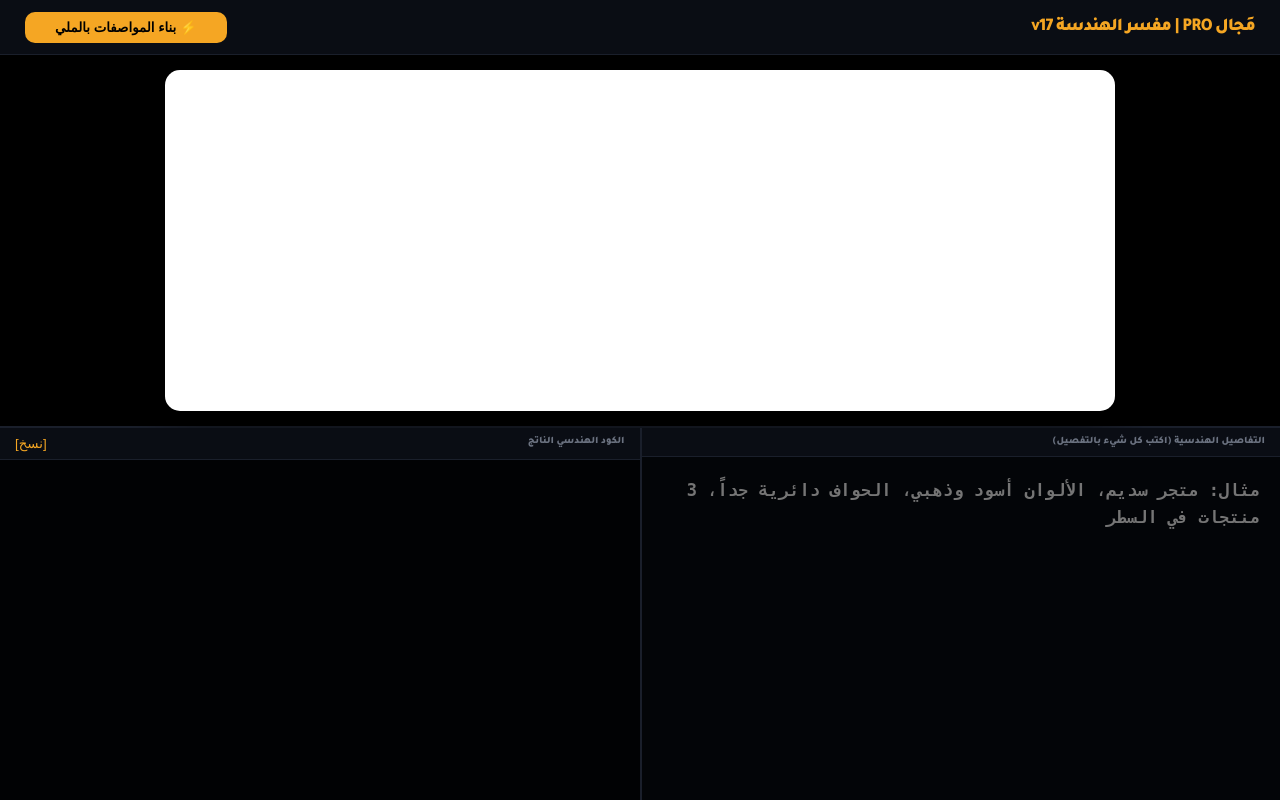
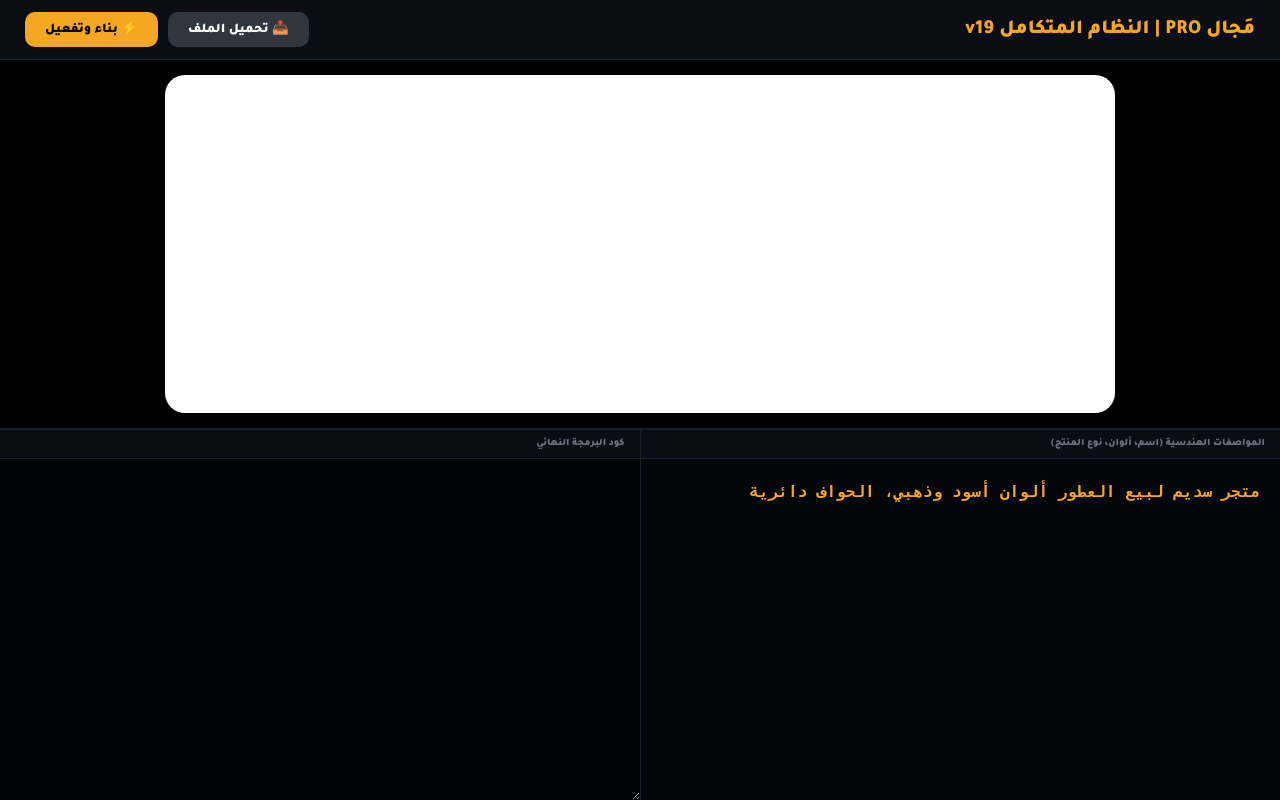
Before and after one commit to wissamalonazy-droid/majal, a Flask app: page / in a window 1280 px wide. Run offline with Flask 3, Linux system fonts and the light colour scheme.

Commit message:
Update index.html

```diff
--- a/templates/index.html
+++ b/templates/index.html
@@ -3,135 +3,171 @@
 <head>
 <meta charset="UTF-8">
 <meta name="viewport" content="width=device-width, initial-scale=1.0">
-<title>مَجال PRO | الهندسة الدقيقة v17</title>
+<title>مَجال PRO | النسخة المتكاملة v19</title>
 <link href="https://fonts.googleapis.com/css2?family=Fira+Code:wght@400;500&family=Tajawal:wght@400;700;900&display=swap" rel="stylesheet">
 <style>
 :root { --sys-bg: #030508; --sys-panel: #0a0d14; --sys-border: #1a1f2b; --sys-accent: #f5a623; }
 * { margin:0; padding:0; box-sizing:border-box; }
 body { background: var(--sys-bg); color: #d1d5db; font-family: 'Tajawal', sans-serif; height: 100vh; display: flex; flex-direction: column; overflow: hidden; }
 
-/* الهيدر */
-.top-nav { height: 55px; background: var(--sys-panel); border-bottom: 1px solid var(--sys-border); display: flex; align-items: center; justify-content: space-between; padding: 0 25px; flex-shrink: 0; }
-.logo { font-size: 18px; font-weight: 900; color: var(--sys-accent); letter-spacing: -1px; }
-.btn-build { background: var(--sys-accent); color: #000; border: none; padding: 8px 30px; border-radius: 10px; font-weight: 900; cursor: pointer; transition: 0.2s; }
-.btn-build:hover { transform: scale(1.02); box-shadow: 0 0 20px rgba(245,166,35,0.3); }
+/* Header */
+.top-nav { height: 60px; background: var(--sys-panel); border-bottom: 1px solid var(--sys-border); display: flex; align-items: center; justify-content: space-between; padding: 0 25px; flex-shrink: 0; }
+.logo { font-size: 20px; font-weight: 900; color: var(--sys-accent); }
+.controls { display: flex; gap: 10px; }
+.btn { border: none; padding: 8px 20px; border-radius: 10px; font-weight: 900; cursor: pointer; transition: 0.2s; font-family: 'Tajawal'; }
+.btn-run { background: var(--sys-accent); color: #000; }
+.btn-export { background: #30363d; color: #fff; }
 
-/* التقسيم الهندسي: 50% عرض | 25% أوامر | 25% كود */
-.layout { display: flex; flex-direction: column; flex: 1; overflow: hidden; }
-.view-area { height: 50%; background: #000; display: flex; justify-content: center; padding: 15px; border-bottom: 2px solid var(--sys-border); }
-#preview-frame { width: 100%; max-width: 950px; background: #fff; border-radius: 15px; border: none; box-shadow: 0 15px 50px rgba(0,0,0,0.6); }
+/* Layout */
+.main-layout { display: flex; flex-direction: column; flex: 1; overflow: hidden; }
+.top-view { height: 50%; background: #000; display: flex; justify-content: center; padding: 15px; border-bottom: 2px solid var(--sys-border); overflow: hidden; }
+#preview-frame { width: 100%; max-width: 950px; background: #fff; border-radius: 20px; border: none; transition: 0.5s; }
 
-.control-area { height: 50%; display: grid; grid-template-columns: 1fr 1fr; gap: 1px; background: var(--sys-border); }
+.bottom-control { height: 50%; display: grid; grid-template-columns: 1fr 1fr; gap: 1px; background: var(--sys-border); }
 .pane { background: var(--sys-bg); display: flex; flex-direction: column; overflow: hidden; }
-.pane-label { padding: 8px 15px; font-size: 10px; background: var(--sys-panel); color: #6b7280; border-bottom: 1px solid var(--sys-border); font-weight: 900; display: flex; justify-content: space-between; }
+.pane-label { padding: 8px 15px; font-size: 10px; background: var(--sys-panel); color: #6b7280; border-bottom: 1px solid var(--sys-border); font-weight: 900; display: flex; justify-content: space-between; align-items: center; }
 
-#input-command { flex: 1; background: transparent; color: var(--sys-accent); border: none; outline: none; padding: 20px; font-size: 17px; font-weight: 700; resize: none; line-height: 1.6; }
-#code-output { flex: 1; background: #010204; color: #7ee787; border: none; outline: none; padding: 20px; font-family: 'Fira Code', monospace; font-size: 12px; line-height: 1.5; resize: none; direction: ltr; text-align: left; }
+#input-command { flex: 1; background: transparent; color: var(--sys-accent); border: none; outline: none; padding: 20px; font-size: 16px; font-weight: 700; resize: none; line-height: 1.6; }
+#code-output { flex: 1; background: #010204; color: #7ee787; border: none; outline: none; padding: 20px; font-family: 'Fira Code', monospace; font-size: 12px; direction: ltr; text-align: left; }
 </style>
 </head>
 <body>
 
 <header class="top-nav">
-  <div class="logo">مَجال PRO <span>| مفسر الهندسة v17</span></div>
-  <button class="btn-build" onclick="buildExact()">⚡ بناء المواصفات بالملي</button>
+  <div class="logo">مَجال PRO <span>| النظام المتكامل v19</span></div>
+  <div class="controls">
+    <button class="btn btn-export" onclick="downloadProject()">📥 تحميل الملف</button>
+    <button class="btn btn-run" onclick="buildFullStore()">⚡ بناء وتفعيل</button>
+  </div>
 </header>
 
-<div class="layout">
-  <div class="view-area">
+<div class="main-layout">
+  <div class="top-view">
     <iframe id="preview-frame"></iframe>
   </div>
 
-  <div class="control-area">
-    <div class="pane" style="border-left: 1px solid var(--sys-border);">
-      <div class="pane-label">التفاصيل الهندسية (اكتب كل شيء بالتفصيل)</div>
-      <textarea id="input-command" placeholder="مثال: متجر سديم، الألوان أسود وذهبي، الحواف دائرية جداً، 3 منتجات في السطر"></textarea>
+  <div class="bottom-control">
+    <div class="pane">
+      <div class="pane-label">المواصفات الهندسية (اسم، ألوان، نوع المنتج)</div>
+      <textarea id="input-command">متجر سديم لبيع العطور ألوان أسود وذهبي، الحواف دائرية</textarea>
     </div>
     <div class="pane">
-      <div class="pane-label">الكود الهندسي الناتج <button onclick="copyCode()" style="background:none; border:none; color:var(--sys-accent); cursor:pointer;">[نسخ]</button></div>
+      <div class="pane-label">كود البرمجة النهائي</div>
       <textarea id="code-output" readonly></textarea>
     </div>
   </div>
 </div>
 
 <script>
-function buildExact() {
+function buildFullStore() {
   const prompt = document.getElementById('input-command').value.trim();
   if (!prompt) return;
 
-  // --- محرك تحليل المواصفات (The Specs Engine) ---
-
-  // 1. الاسم
+  // 1. محرك تحليل "الملي متر" (The Specs Parser)
   const name = prompt.match(/متجر\s+([\u0621-\u064A0-9]+)/)?.[1] || "متجر جديد";
 
-  // 2. الألوان (تحليل دقيق)
-  const colors = {'أسود':'#000','أبيض':'#fff','ذهبي':'#d4af37','فضي':'#c0c0c0','أزرق':'#2563eb','أحمر':'#e11d48','بني':'#78350f'};
+  // دقة الألوان
+  const colorMap = {'أسود':'#000','أبيض':'#fff','ذهبي':'#d4af37','أزرق':'#2563eb','أحمر':'#e11d48','بني':'#78350f','أخضر':'#16a34a'};
   let bg = '#ffffff', primary = '#2563eb', text = '#000';
-
-  Object.keys(colors).forEach(c => {
+  Object.keys(colorMap).forEach(c => {
     if (prompt.includes(c)) {
       if (c === 'أسود') { bg = '#000'; text = '#fff'; }
       else if (c === 'أبيض') { bg = '#fff'; text = '#000'; }
-      else { primary = colors[c]; }
+      else { primary = colorMap[c]; }
     }
   });
 
-  // 3. الحواف (Border Radius)
-  let radius = "10px";
-  if (prompt.includes("دائرية جدا")) radius = "40px";
-  if (prompt.includes("حادة")) radius = "0px";
+  const radius = prompt.includes("دائرية") ? "30px" : "8px";
 
-  // 4. التوزيع (Grid Columns)
-  let cols = "1fr 1fr";
-  if (prompt.includes("3 منتجات")) cols = "1fr 1fr 1fr";
-  if (prompt.includes("منتج واحد")) cols = "1fr";
+  // 2. تحديد الصور بناءً على النوع
+  let imgUrl = "https://images.unsplash.com/photo-1541643600914-78b084683601?w=400"; // عطر افتراضي
+  if (prompt.includes("ساعة")) imgUrl = "https://images.unsplash.com/photo-1524592093044-306bd1ad5524?w=400";
+  if (prompt.includes("كتاب")) imgUrl = "https://images.unsplash.com/photo-1544947950-fa07a98d237f?w=400";
 
-  // 5. الأيقونات
-  let emoji = "📦";
-  if (prompt.includes("عطر")) emoji = "🧴";
-  if (prompt.includes("ساعة")) emoji = "⌚";
-
-  // --- توليد الكود النظيف ---
-  const html = `<!DOCTYPE html>
+  // 3. الكود المولد (Full Stack Front-end)
+  const finalHTML = `<!DOCTYPE html>
 <html lang="ar" dir="rtl">
 <head>
   <meta charset="UTF-8">
+  <meta name="viewport" content="width=device-width, initial-scale=1.0">
   <style>
-    body { font-family: 'Tajawal', sans-serif; background: ${bg}; color: ${text}; margin: 0; padding: 0; }
-    header { background: ${primary}; padding: 60px 20px; text-align: center; color: ${primary==='#fff'?'#000':'#fff'}; }
-    .store-name { font-size: 50px; font-weight: 900; margin: 0; letter-spacing: -2px; }
-    .grid { display: grid; grid-template-columns: ${cols}; gap: 20px; padding: 30px; max-width: 1200px; margin: 0 auto; }
-    .item { background: ${bg==='#000'?'#111111':'#f8f8f8'}; border: 1px solid ${primary}44; border-radius: ${radius}; padding: 30px; text-align: center; transition: 0.3s; }
-    .item:hover { border-color: ${primary}; transform: translateY(-5px); }
-    .price { color: ${primary}; font-weight: 900; font-size: 26px; margin: 15px 0; }
-    button { background: ${primary}; color: white; border: none; padding: 15px; border-radius: ${radius === '40px' ? '20px' : radius}; width: 100%; font-weight: 900; cursor: pointer; font-size: 16px; }
+    :root { --primary: ${primary}; --bg: ${bg}; --text: ${text}; }
+    body { font-family: 'Tajawal', sans-serif; background: var(--bg); color: var(--text); margin: 0; padding-bottom: 100px; }
+    header { background: var(--primary); padding: 40px 20px; text-align: center; color: #fff; position: relative; }
+    .cart-btn { position: absolute; left: 20px; top: 40%; background: rgba(0,0,0,0.2); padding: 10px 20px; border-radius: 50px; cursor: pointer; border: 1px solid rgba(255,255,255,0.3); }
+    .grid { display: grid; grid-template-columns: repeat(auto-fit, minmax(280px, 1fr)); gap: 20px; padding: 20px; max-width: 1200px; margin: 0 auto; }
+    .card { background: ${bg === '#000' ? '#111' : '#fff'}; border-radius: ${radius}; border: 1px solid var(--primary)33; overflow: hidden; box-shadow: 0 10px 30px rgba(0,0,0,0.1); text-align: center; }
+    .card img { width: 100%; height: 250px; object-fit: cover; }
+    .card-info { padding: 20px; }
+    .price { color: var(--primary); font-weight: 900; font-size: 24px; margin: 10px 0; }
+    .tax-hint { font-size: 10px; opacity: 0.6; }
+    button { background: var(--primary); color: white; border: none; padding: 15px; border-radius: ${radius}; width: 100%; font-weight: 900; cursor: pointer; transition: 0.3s; }
+    button:hover { filter: brightness(1.2); }
+    #cart-modal { display:none; position:fixed; inset:0; background:rgba(0,0,0,0.8); z-index:99; justify-content:center; align-items:center; }
+    .modal-box { background: white; color: black; padding: 30px; border-radius: 20px; width: 90%; max-width: 400px; }
   </style>
 </head>
 <body>
-  <header><h1 class="store-name">${name}</h1></header>
+  <header>
+    <div class="cart-btn" onclick="toggleCart()">🛒 السلة (<span id="cart-count">0</span>)</div>
+    <h1 style="margin:0; font-size: 35px;">${name}</h1>
+  </header>
+
   <div class="grid">
-    ${[1,2,3,4,5,6].slice(0, prompt.includes("3 منتجات") ? 6 : 4).map(i => `
-    <div class="item">
-      <div style="font-size: 60px;">${emoji}</div>
-      <h3 style="margin: 10px 0;">منتج فاخر ${i}</h3>
-      <div class="price">350 ريال</div>
-      <button>شراء الآن</button>
+    ${[1, 2, 3, 4].map(i => `
+    <div class="card">
+      <img src="${imgUrl}" alt="Product">
+      <div class="card-info">
+        <h3>منتج فاخر ${i}</h3>
+        <div class="price">400 ريال</div>
+        <div class="tax-hint">+60 ريال ضريبة (15%)</div>
+        <button onclick="addToCart(460)">إضافة للسلّة</button>
+      </div>
     </div>`).join('')}
   </div>
+
+  <div id="cart-modal" onclick="toggleCart()">
+    <div class="modal-box" onclick="event.stopPropagation()">
+      <h3>ملخص الفاتورة</h3>
+      <hr>
+      <p id="bill-details">السلة فارغة</p>
+      <h2 id="total-price">الإجمالي: 0 ريال</h2>
+      <button onclick="alert('تم تحويلك لبوابة الدفع...')">إتمام الشراء</button>
+    </div>
+  </div>
+
+  <script>
+    let total = 0; let count = 0;
+    function addToCart(price) {
+      total += price; count++;
+      document.getElementById('cart-count').innerText = count;
+      alert('أضيف للسلة بالملي!');
+    }
+    function toggleCart() {
+      const m = document.getElementById('cart-modal');
+      m.style.display = m.style.display === 'flex' ? 'none' : 'flex';
+      document.getElementById('bill-details').innerText = 'عدد المنتجات: ' + count;
+      document.getElementById('total-price').innerText = 'الإجمالي: ' + total + ' ريال';
+    }
+  <\/script>
 </body>
 </html>`;
 
-  document.getElementById('code-output').value = html;
+  document.getElementById('code-output').value = finalHTML;
   const frame = document.getElementById('preview-frame');
   frame.contentWindow.document.open();
-  frame.contentWindow.document.write(html);
+  frame.contentWindow.document.write(finalHTML);
   frame.contentWindow.document.close();
 }
 
-function copyCode() {
-  const copyText = document.getElementById("code-output");
-  copyText.select();
-  document.execCommand("copy");
-  alert("تم نسخ الكود الهندسي!");
+function downloadProject() {
+  const code = document.getElementById('code-output').value;
+  if(!code) return alert("بني المتجر أولاً!");
+  const blob = new Blob([code], { type: 'text/html' });
+  const a = document.createElement('a');
+  a.href = URL.createObjectURL(blob);
+  a.download = 'majal_store.html';
+  a.click();
 }
 </script>
 </body>
```
